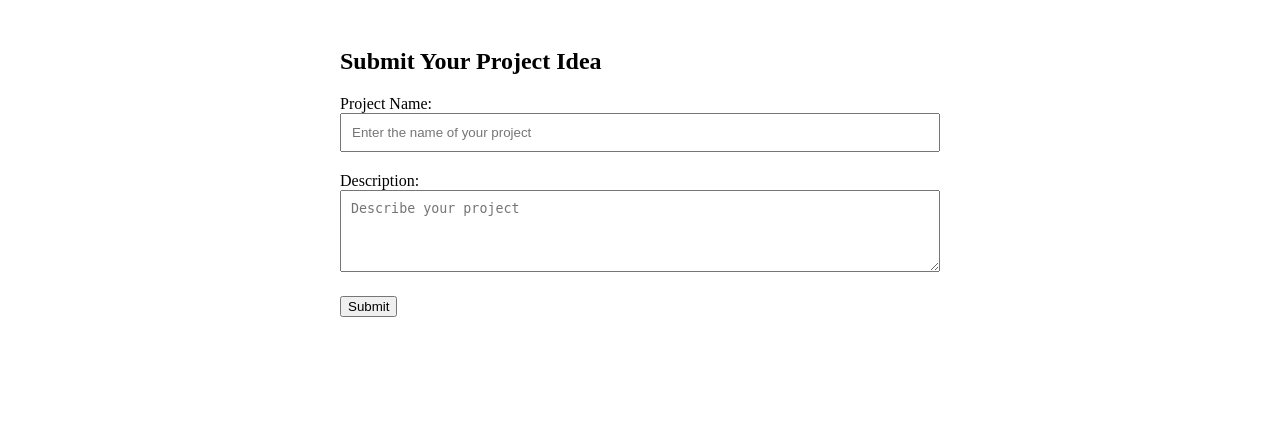
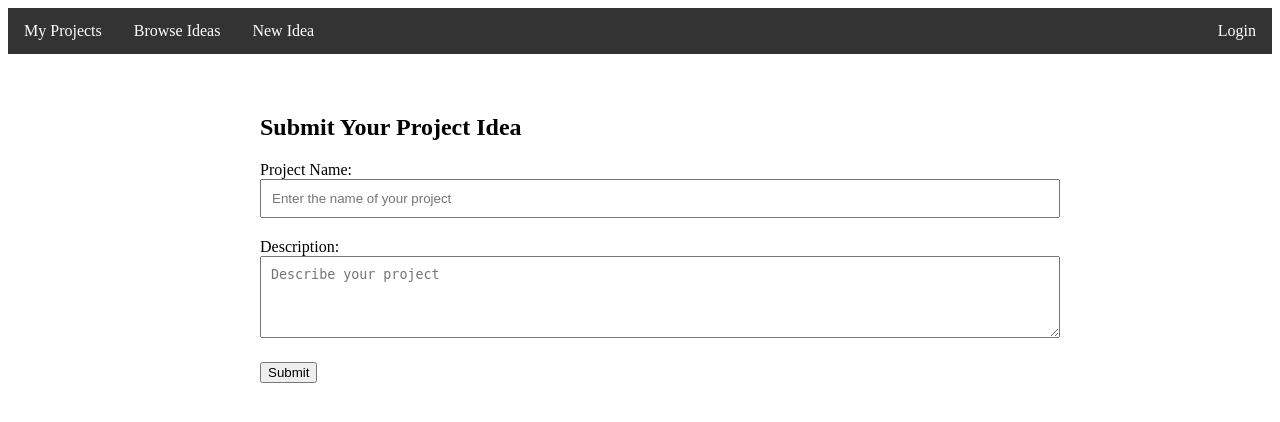
Before and after one commit to Gudkat/Tsoha-ideapankki, a Flask app: page /idea_form in a window 1280 px wide. Shown: the top 422 px of the page. Run offline with Flask 3, Linux system fonts and the light colour scheme.

Commit message:
Added navbar

```diff
--- a/templates/idea_form.html
+++ b/templates/idea_form.html
@@ -2,14 +2,12 @@
 <html lang="en">
 
 <head>
-    <meta charset="UTF-8">
-    <meta name="viewport" content="width=device-width, initial-scale=1.0">
-    <title>Submit Your Idea</title>
     <link rel="stylesheet" href="{{ url_for('static', filename='css/styles.css') }}">
 </head>
 
-<body>
-
+{% extends "layout.html" %}
+{% block title %} New idea {% endblock %}
+{% block content %}
     <div class="container">
         <h2>Submit Your Project Idea</h2>
 
@@ -28,8 +26,8 @@
         </form>
     </div>
 
-</body>
-</html>
+{% endblock %}
+    </html>
 
 
 <!-- generetaed by ChatGPT v. 4.0.0 -->
--- /dev/null
+++ b/templates/layout.html
@@ -0,0 +1,60 @@
+<!DOCTYPE html>
+<html>
+<head>
+<style>
+ul {
+  list-style-type: none;
+  margin: 0;
+  padding: 0;
+  overflow: hidden;
+  background-color: #333;
+}
+
+li {
+  float: left;
+}
+
+li a {
+  display: block;
+  color: white;
+  text-align: center;
+  padding: 14px 16px;
+  text-decoration: none;
+}
+
+li a:hover {
+  background-color: #111;
+}
+
+/* Center content */
+.container {
+  max-width: 800px; /* Adjust as needed */
+  margin: 0 auto;
+}
+</style>
+
+<title>Tsoha ideapankki - {% block title %}{% endblock %}</title>
+
+</head>
+<body>
+
+<ul>
+  <li><a class="active" href="#projects">My Projects</a></li>
+  <li><a href="/ideas">Browse Ideas</a></li>
+  <li><a href="/idea_form">New Idea</a></li>
+
+  {% if session.user_id %}
+    <li style="float: right;"><a href="/logout">Logout</a></li>
+  {% else %}
+    <li style="float: right;"><a href="/login">Login</a></li>
+  {% endif %}
+</ul>
+<div class="container">
+  {% block content %}{% endblock %}
+</div>
+
+</body>
+</html>
+
+<!-- Basic structure found from w3schools.com
+Modified with ChatGPT-4 -->
```
Also changed, not shown: templates/ideas.html (+5 -4 lines), templates/index.html (+5 -8 lines), templates/individual_idea.html (+4 -9 lines), templates/login.html (+6 -2 lines), templates/sign_up.html (+5 -2 lines), templates/submit.html (+5 -14 lines).
